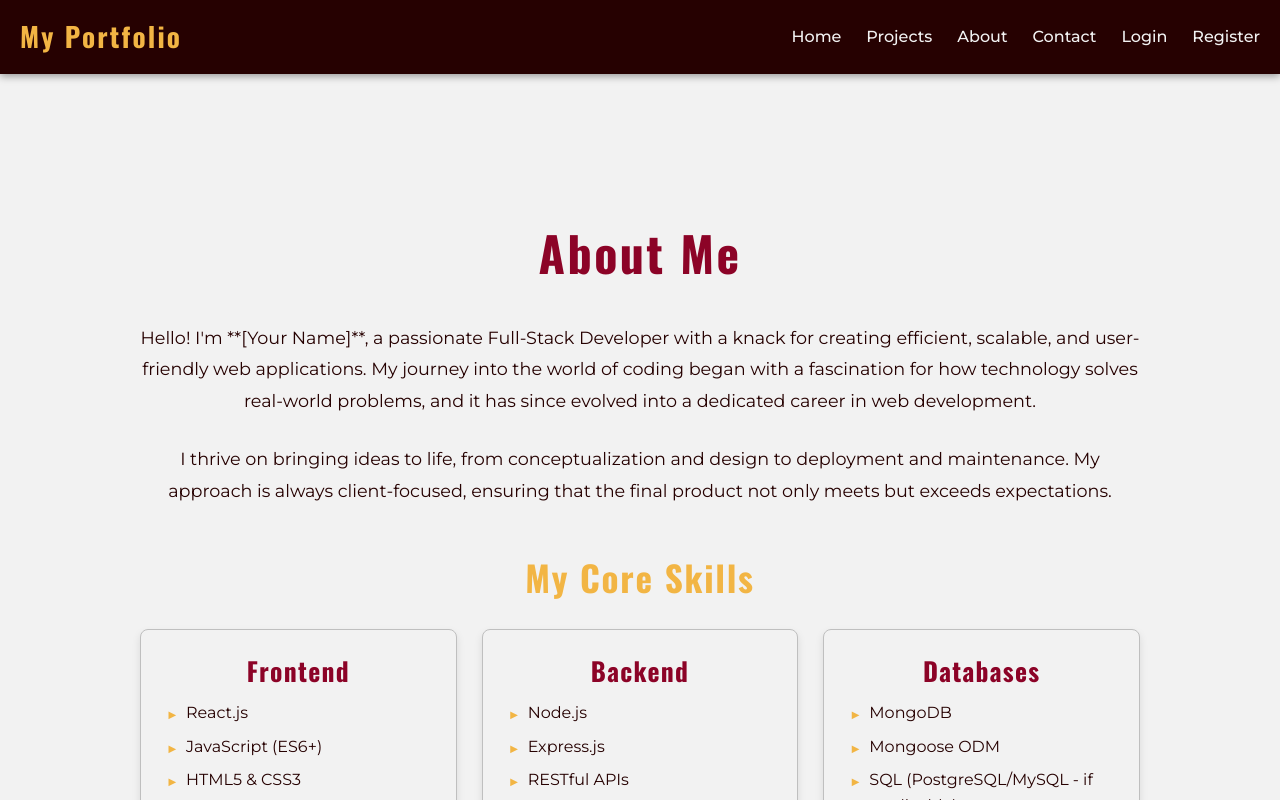
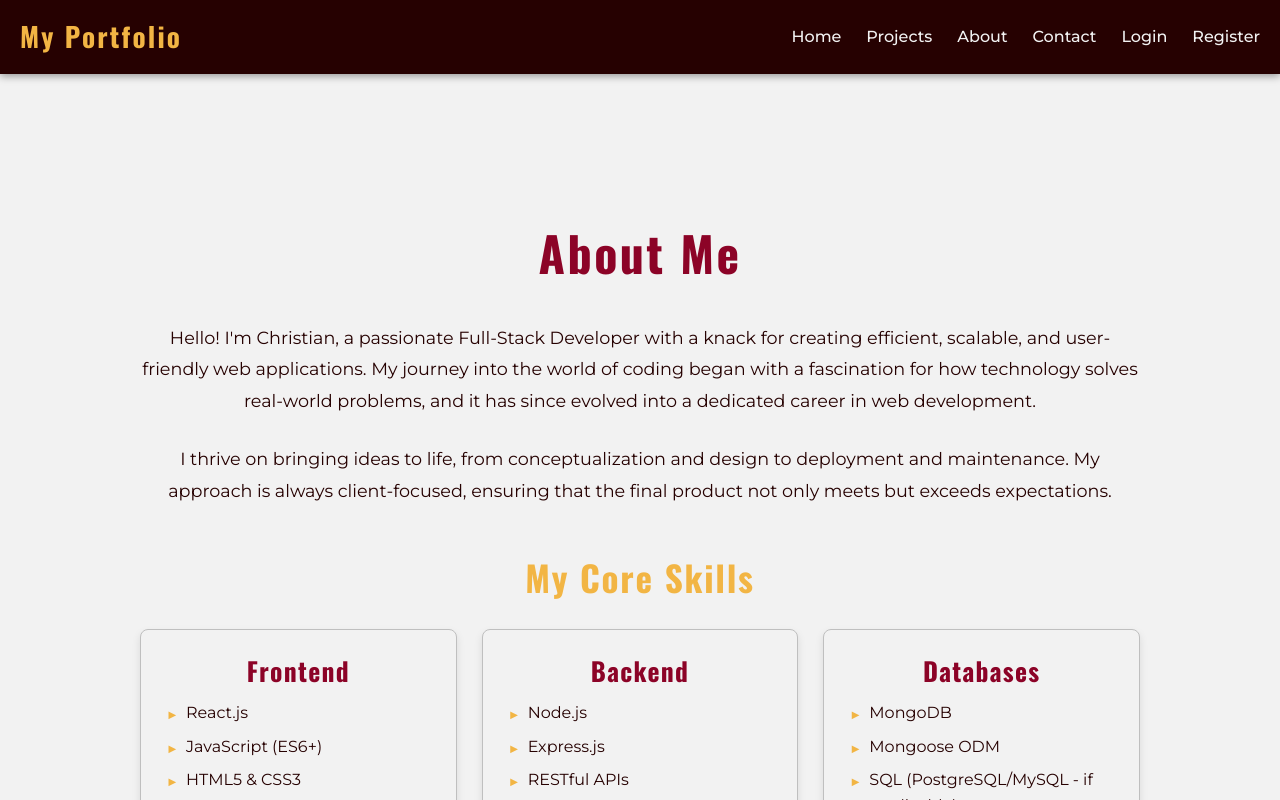
Before and after one commit to sbcybersolutions/MyPortfolioApp, a React (Vite) app in the folder frontend/: page /about in a window 1280 px wide. Shown: the top 800 px of the page. Built offline with nearby package versions, Linux system fonts and the light colour scheme.

Commit message:
fixed about me text

```diff
--- a/frontend/src/pages/About.jsx
+++ b/frontend/src/pages/About.jsx
@@ -8,7 +8,7 @@ function About() {
       <h1>About Me</h1>
       <section className="about-introduction">
         <p>
-          Hello! I'm **[Your Name]**, a passionate Full-Stack Developer with a knack for
+          Hello! I'm Christian, a passionate Full-Stack Developer with a knack for
           creating efficient, scalable, and user-friendly web applications. My journey
           into the world of coding began with a fascination for how technology solves
           real-world problems, and it has since evolved into a dedicated career in web development.
```
